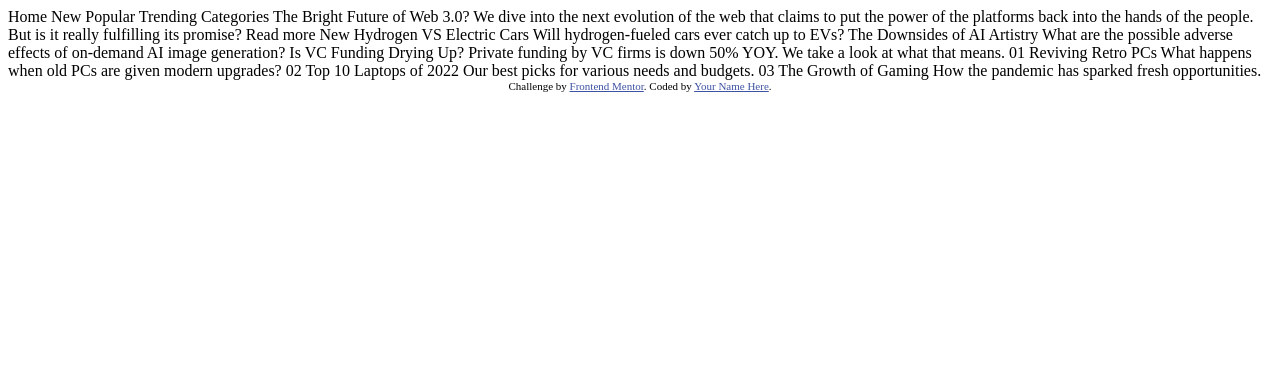
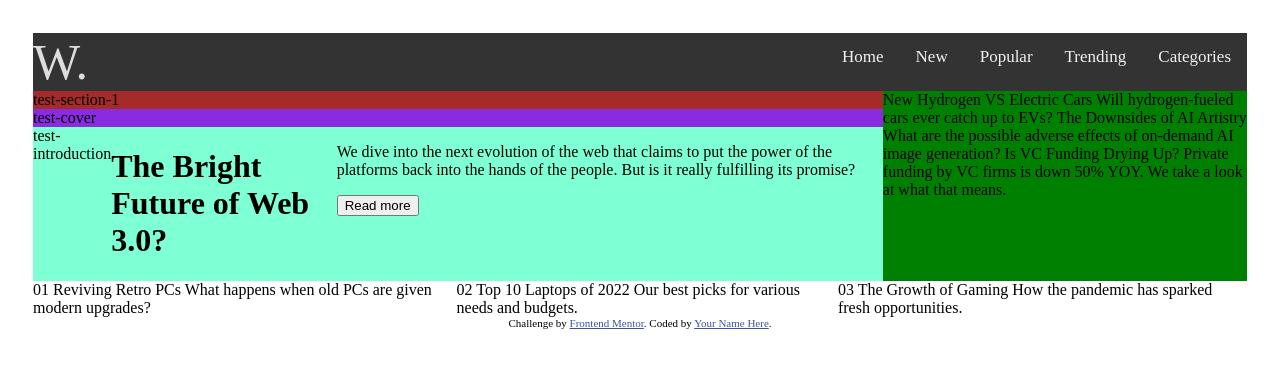
Before and after one commit to DTC-Formation/evaluation-html-css-miranaadr, a plain HTML site: page index.html in a window 1280 px wide. Drawn offline with Linux system fonts and the light colour scheme.

Commit message:
Squelette html

```diff
--- /dev/null
+++ b/assets/style.css
@@ -0,0 +1,53 @@
+html{
+    margin:25px;
+}
+.topnav {
+    background-color: #333;
+    color:#ddd;
+    overflow: hidden;
+}
+ .topnav span{
+    font-size:50px;
+ }
+.topnav a {
+  float: left;
+  color: #f2f2f2;
+  text-align: center;
+  padding: 14px 16px;
+  text-decoration: none;
+  font-size: 17px;
+}
+
+.topnav a:hover {
+  background-color: #ddd;
+  color: red;
+}
+
+.topnav a.active {
+  background-color: #04AA6D;
+  color: white;
+}
+
+.topnav-right {
+  float: right;
+}
+
+.content{
+    display:flex;
+}
+.section-1{
+    display: block;
+    width: 70%;
+    background-color:brown;
+}
+.section-1 .introduction{
+    display: flex;
+}
+.section-2{
+    width: 30%;
+    background-color:green;
+}
+
+.item{
+    display: flex;
+}
--- a/index.html
+++ b/index.html
@@ -5,6 +5,7 @@
   <meta name="viewport" content="width=device-width, initial-scale=1.0"> <!-- displays site properly based on user's device -->
 
   <link rel="icon" type="image/png" sizes="32x32" href="./assets/images/favicon-32x32.png">
+  <link rel="stylesheet" href="./assets/style.css">
 
   <title>Frontend Mentor | News homepage</title>
 
@@ -15,21 +16,38 @@
   </style>
 </head>
 <body>
-
-  Home
-  New
-  Popular
-  Trending
-  Categories
-
-  The Bright Future of Web 3.0?
-
-  We dive into the next evolution of the web that claims to put the power of the platforms back into the hands of the people.
-  But is it really fulfilling its promise?
-
-  Read more
-
-  New
+  <header class="header">
+    <div class="topnav">
+      <span> W.</span>
+      <div class="topnav-right">
+        <a href="#">Home</a>
+        <a href="#">New</a>
+        <a href="#">Popular</a>
+        <a href="#">Trending</a>
+        <a href="#">Categories</a>
+      </div>
+    </div>
+  </header>
+  <content class="content">
+    <div class="section-1">
+      <span>test-section-1</span>
+      <div class="cover" style="background-color: blueviolet;">
+        <span> test-cover</span>
+      </div>
+      <div class="introduction" style="background-color: aquamarine;">
+        <span> test-introduction </span>
+        <div class="bright-future">
+          <h1> The Bright Future of Web 3.0? </h1>
+        </div>
+        <div class="read-more">
+          <p>  We dive into the next evolution of the web that claims to put the power of the platforms back into the hands of the people.
+            But is it really fulfilling its promise? </p>
+            <button> Read more </button>
+        </div>
+      </div>
+    </div>
+    <div class="section-2">
+      <span>   New
 
         Hydrogen VS Electric Cars
         Will hydrogen-fueled cars ever catch up to EVs?
@@ -38,19 +56,34 @@
         What are the possible adverse effects of on-demand AI image generation?
 
         Is VC Funding Drying Up?
-  Private funding by VC firms is down 50% YOY. We take a look at what that means.
-
+        Private funding by VC firms is down 50% YOY. We take a look at what that means. </span>
+    </div>
+  </content>
+  <footer class="footer">
+    <div class="item">
+      <div class="item1">
+        <span>
           01
           Reviving Retro PCs
           What happens when old PCs are given modern upgrades?
-
+        </span>
+      </div>
+      <div class="item2">
+        <span>
           02
           Top 10 Laptops of 2022
           Our best picks for various needs and budgets.
-
+        </span>
+      </div>
+      <div class="item3">
+        <span>
           03
           The Growth of Gaming
           How the pandemic has sparked fresh opportunities.
+        </span>
+      </div>
+    </div>
+  </footer>
 
   <div class="attribution">
     Challenge by <a href="https://www.frontendmentor.io?ref=challenge" target="_blank">Frontend Mentor</a>.
```
Lines whose indentation alone changed are shown as unchanged.
